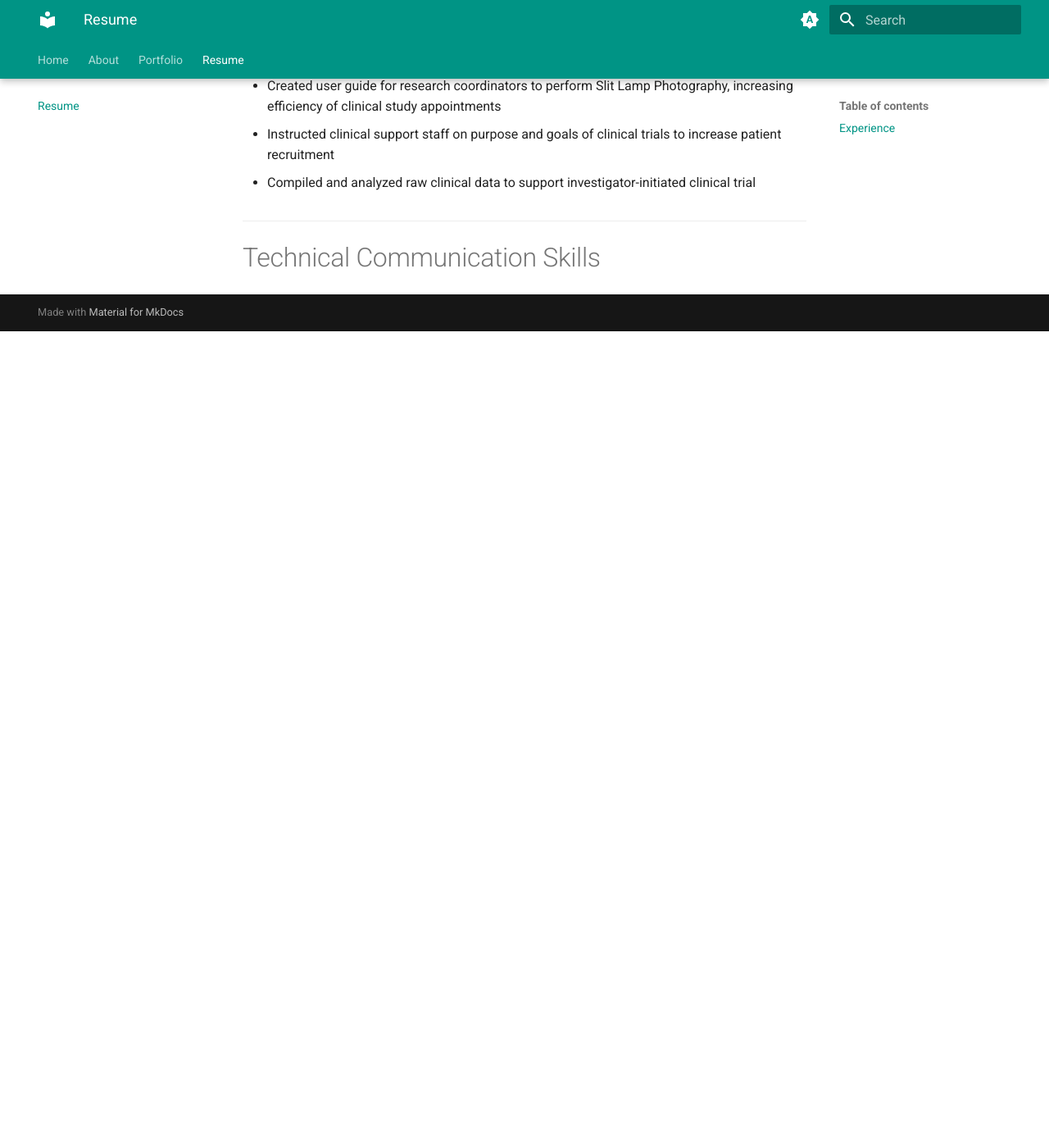
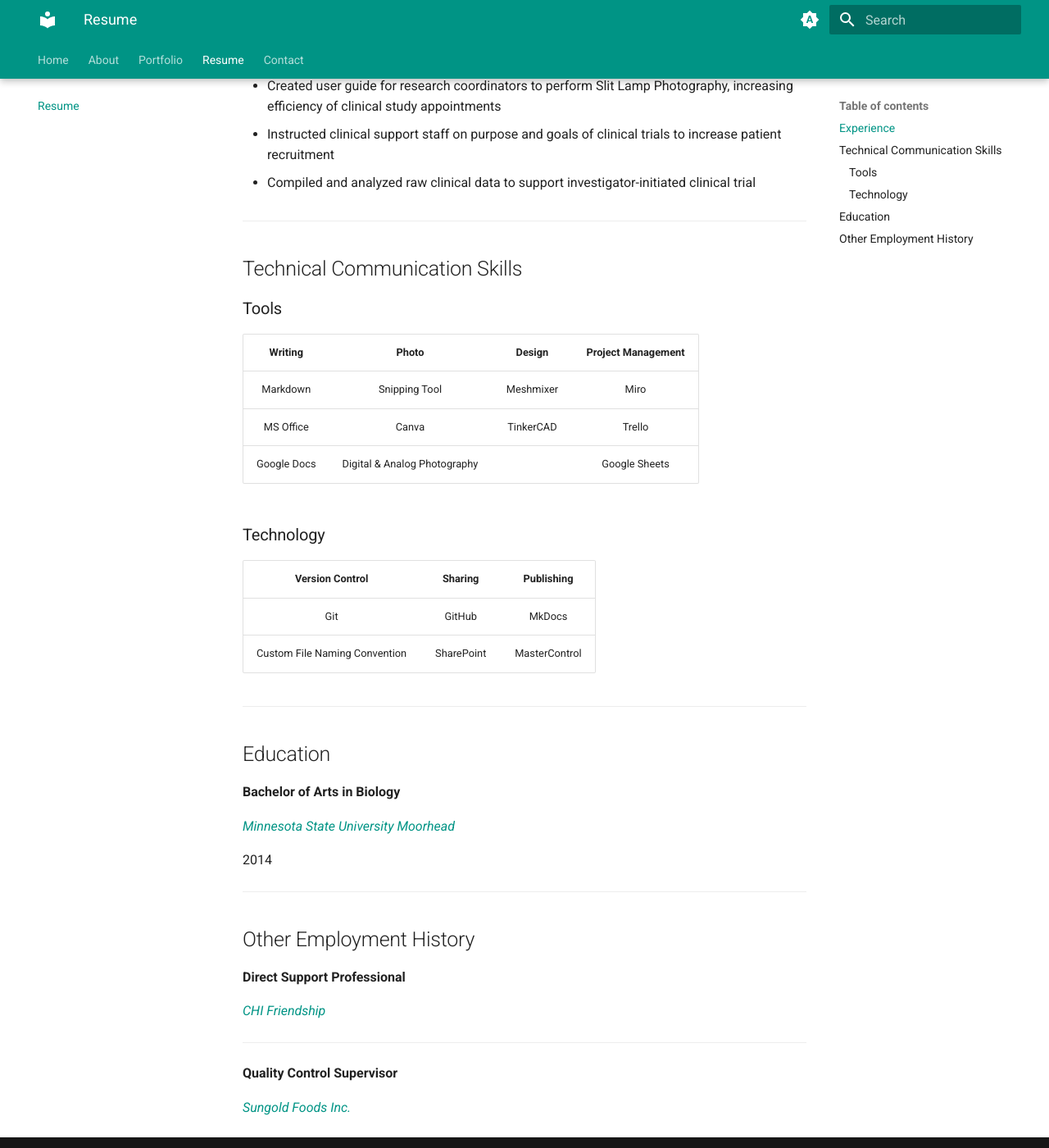
Before and after one commit to rogue-capers/vscode_portfolio, an MkDocs documentation site: the page built from docs/Resume.md, in a window 1280 px wide and 1400 px high, scrolled down 1000 px. Shown: the whole window at 82% size. Built offline with MkDocs 1.6.1 and Material for MkDocs 9.7.7, drawn with Linux system fonts in a browser that asks for light colours; before the commit the page ends 1404 px from its top, so only the background shows below that.

Commit message:
updated resume, added contact info, edited College Surplus Sale portfolio sample

```diff
--- a/docs/Resume.md
+++ b/docs/Resume.md
@@ -41,4 +41,48 @@
 
 -------
 
-# Technical Communication Skills
+## Technical Communication Skills
+
+### Tools
+
+| Writing | Photo | Design | Project Management |
+| :---: | :---: | :---: |  :---: |
+| Markdown | Snipping Tool | Meshmixer | Miro |
+| MS Office | Canva | TinkerCAD | Trello |
+| Google Docs | Digital & Analog Photography | | Google Sheets |
+
+
+### Technology
+
+| Version Control | Sharing | Publishing |
+|  :---: |  :---: |  :---: |
+| Git | GitHub | MkDocs |
+| Custom File Naming Convention | SharePoint | MasterControl |
+
+
+
+
+
+---
+
+## Education
+
+**Bachelor of Arts in Biology**
+
+[*Minnesota State University Moorhead*](https://www.mnstate.edu/)
+
+2014
+
+---
+
+## Other Employment History
+
+**Direct Support Professional**
+
+[*CHI Friendship*](https://chifriendship.com/)
+
+----
+
+**Quality Control Supervisor**
+
+[*Sungold Foods Inc.*](https://www.redriv.com/roasting-and-packaging/products/)
--- a/mkdocs.yml
+++ b/mkdocs.yml
@@ -46,3 +46,4 @@
     - Portfolio/index.md
     - College Surplus Sale: Portfolio/college surplus sale.md
   - Resume: Resume.md
+  - Contact: Contact.md
```
Also changed, not shown: docs/Contact.md (added, +3 -0 lines), docs/Portfolio/college surplus sale.md (+2 -1 lines), docs/Portfolio/index.md (+2 -2 lines).
